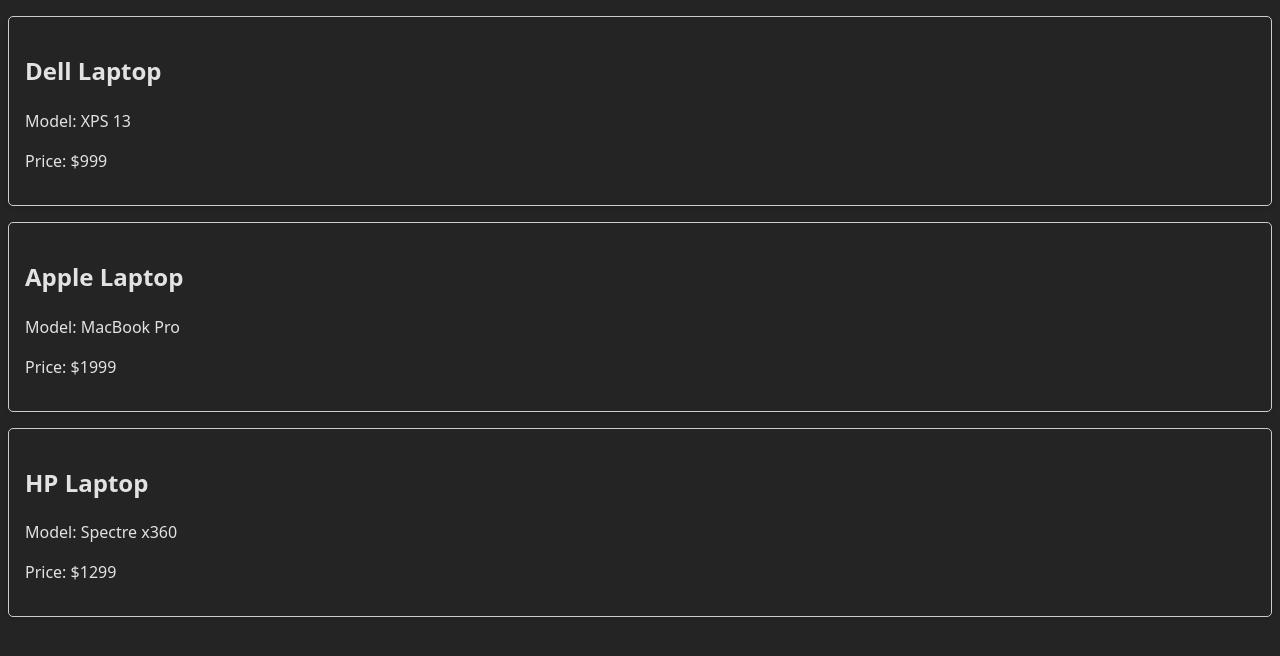
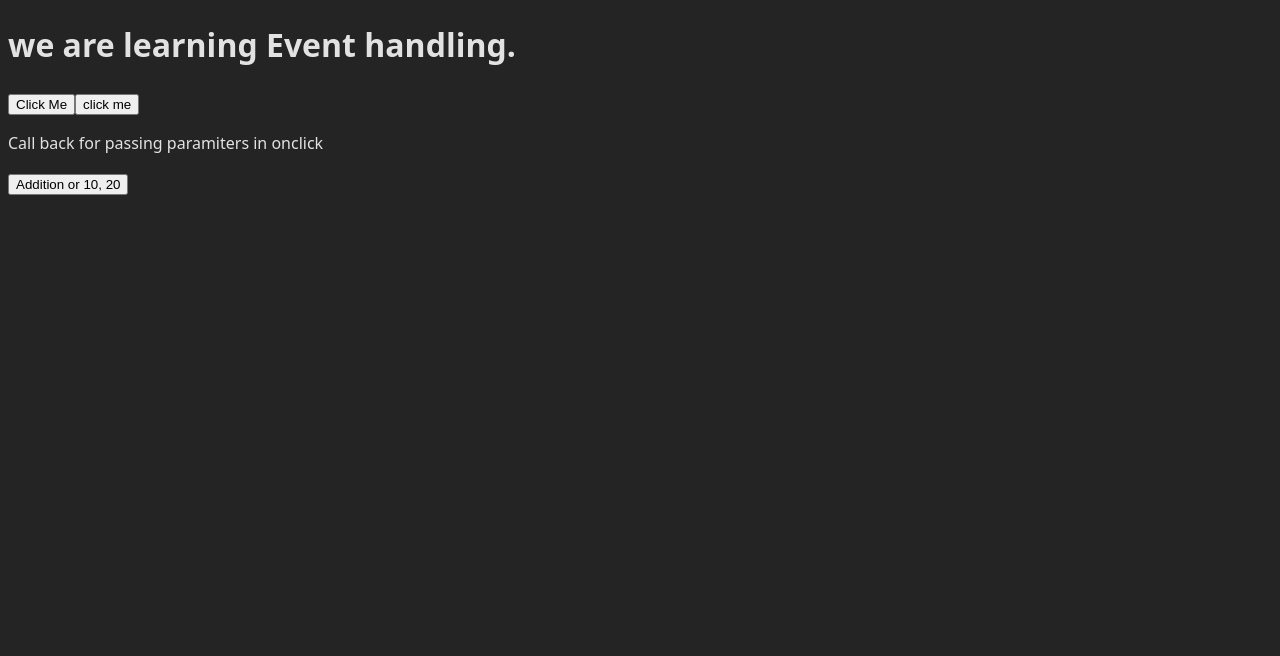
Before and after one commit to mdazim764/AIZTS-Tasks, a React (Vite) app in the folder ReactJS/first-react-app/: page / in a window 1280 px wide. Shown: the top 656 px of the page. Built offline with nearby package versions, Linux system fonts and the light colour scheme.

Commit message:
Add Events component and update App.jsx
Introduced a new Events component demonstrating event handling in React, including button click handlers and parameter passing. Updated App.jsx to import and render the Events component, and commented out the Laptop components.

```diff
--- a/ReactJS/first-react-app/src/App.jsx
+++ b/ReactJS/first-react-app/src/App.jsx
@@ -5,6 +5,7 @@
 import Product from './Components/Product';
 import DriveValidation from './Components/DriveValidation';
 import Laptop from './Components/Laptop';
+import Events from './Components/Events';
 
 const App = () => {
   console.log('App component rendered');
@@ -31,9 +32,13 @@
 </div>
 
 <div>
-  <Laptop brand="Dell" model="XPS 13" price={999} />
+  {/* <Laptop brand="Dell" model="XPS 13" price={999} />
   <Laptop brand="Apple" model="MacBook Pro" price={1999} />
-  <Laptop brand="HP" model="Spectre x360" price={1299} />
+  <Laptop brand="HP" model="Spectre x360" price={1299} /> */}
+</div>
+
+<div>
+  <Events />
 </div>
 
     </>
--- /dev/null
+++ b/ReactJS/first-react-app/src/Components/Events.jsx
@@ -0,0 +1,23 @@
+import React from 'react';
+
+function Events() {
+    const handleEvent=()=>{
+alert('Event triggered! form handle event function...');
+    }
+    const add = (a, b) => {
+        alert(`Addition: ${a + b}`);
+    }
+  return (
+    <div>
+        <h1> we are learning Event handling.</h1>
+      <button onClick={() => alert('Button clicked! Event handling in React is fun!')}>Click Me</button>
+
+      <button onClick={handleEvent}>click me</button>
+      <p>Call back for passing paramiters in onclick</p>
+        <button onClick={() => add(10,20)}>Addition or 10, 20</button>
+
+    </div>
+  );
+}
+
+export default Events;
```
